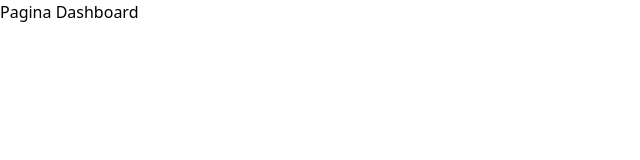
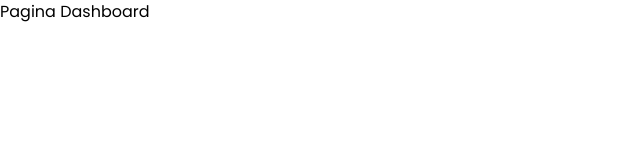
Before and after one commit to Douglass1981/FIAP-Fase1, a Next.js app: page /dashboard in a window 1280 px wide. Shown: the top 160 px of the page, without its empty margins (0-640 px from the left). Built offline with nearby package versions, Linux system fonts and the light colour scheme.

Commit message:
refactor: move Poppins import from page.tsx to layout.tsx and add new page for SCSS

```diff
--- a/src/app/layout.tsx
+++ b/src/app/layout.tsx
@@ -1,8 +1,13 @@
 
-
+import { Poppins } from 'next/font/google';
 import Header from "@/components/Header";
 import "./globals.css";
 
+const poppins = Poppins({
+  subsets: ['latin'],
+  weight: ['400', '600', '700'],
+  variable: '--font-poppins',
+});
 
 export default function RootLayout({
   children,
@@ -12,7 +17,7 @@ export default function RootLayout({
   return (
     <html lang="en">
       <body
-        className={`antialiased`}
+        className={`${poppins.className} antialiased`}
       >
 
         {children}
--- a/src/app/page.tsx
+++ b/src/app/page.tsx
@@ -7,12 +7,7 @@ import { Poppins } from "next/font/google";
 import { useState } from "react";
 import { TextField, InputAdornment, IconButton } from "@mui/material";
 import { Visibility, VisibilityOff } from "@mui/icons-material";
-
-const poppins = Poppins({
-  subsets: ["latin"],
-  weight: ["400", "500", "600", "700"],
-  display: "swap",
-});
+import styles from "./home.styles.module.scss";
 
 export default function HOME() {
   const [showPassword, setShowPassword] = useState(false);
@@ -23,7 +18,7 @@ export default function HOME() {
 
   return (
     <>
-      <main className={`${styles.login} ${poppins.className}`}>
+      <main className={styles.login}>
         <Box className={styles.login__container}>
           <Box className={styles.login__container__logo_area}>
             <Image src="/logo.png" width="72" height="72" alt="Logo" />
@@ -86,7 +81,7 @@ export default function HOME() {
               <Button
                 variant="contained"
                 fullWidth
-                className={`${styles.login__container__form_area__form__button} ${poppins.className}`}
+                className={styles.login__container__form_area__form__button}
               >
                 Entrar
               </Button>
```
Also changed, not shown: src/app/home.styles.module.scss (added).
